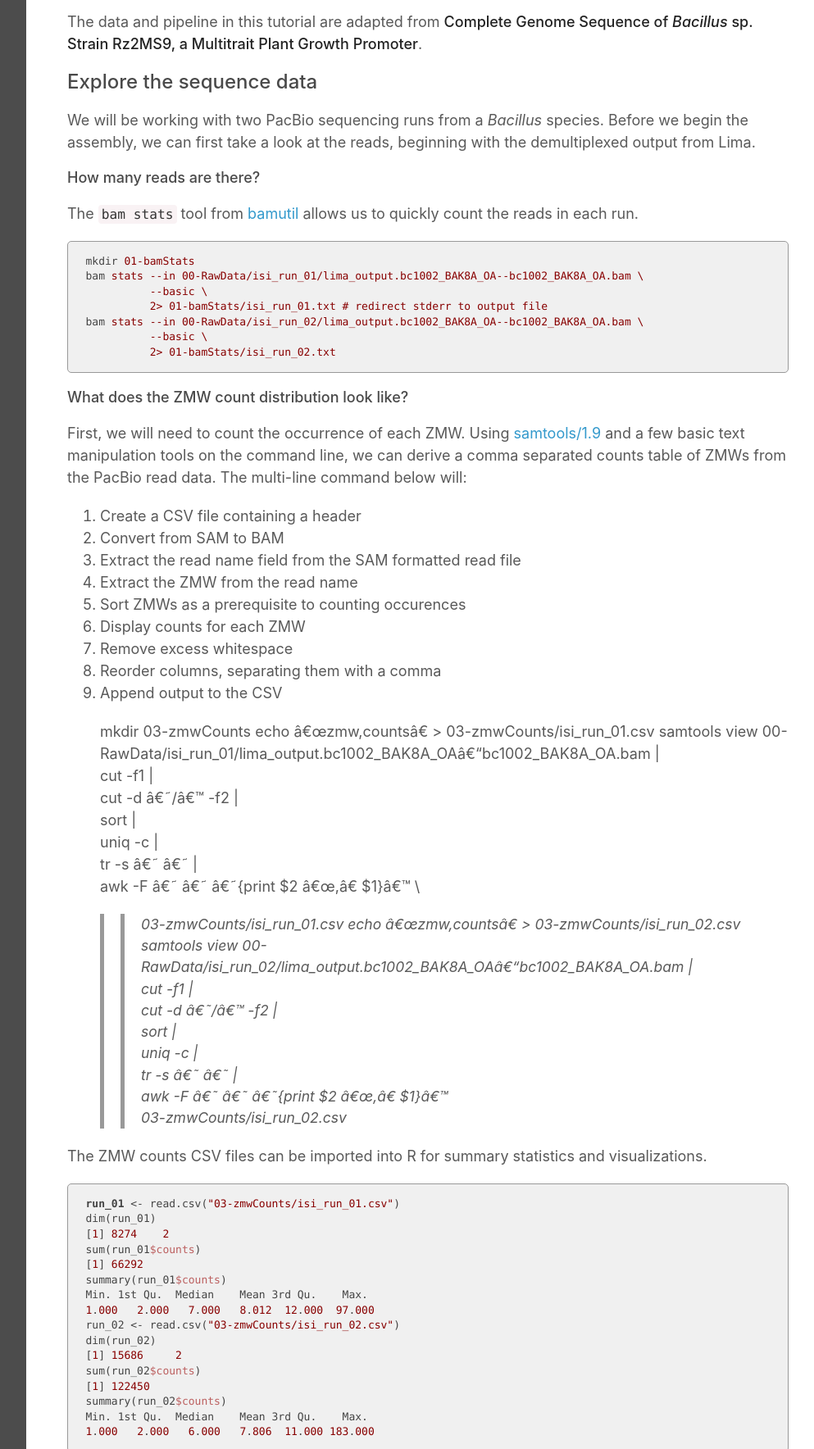
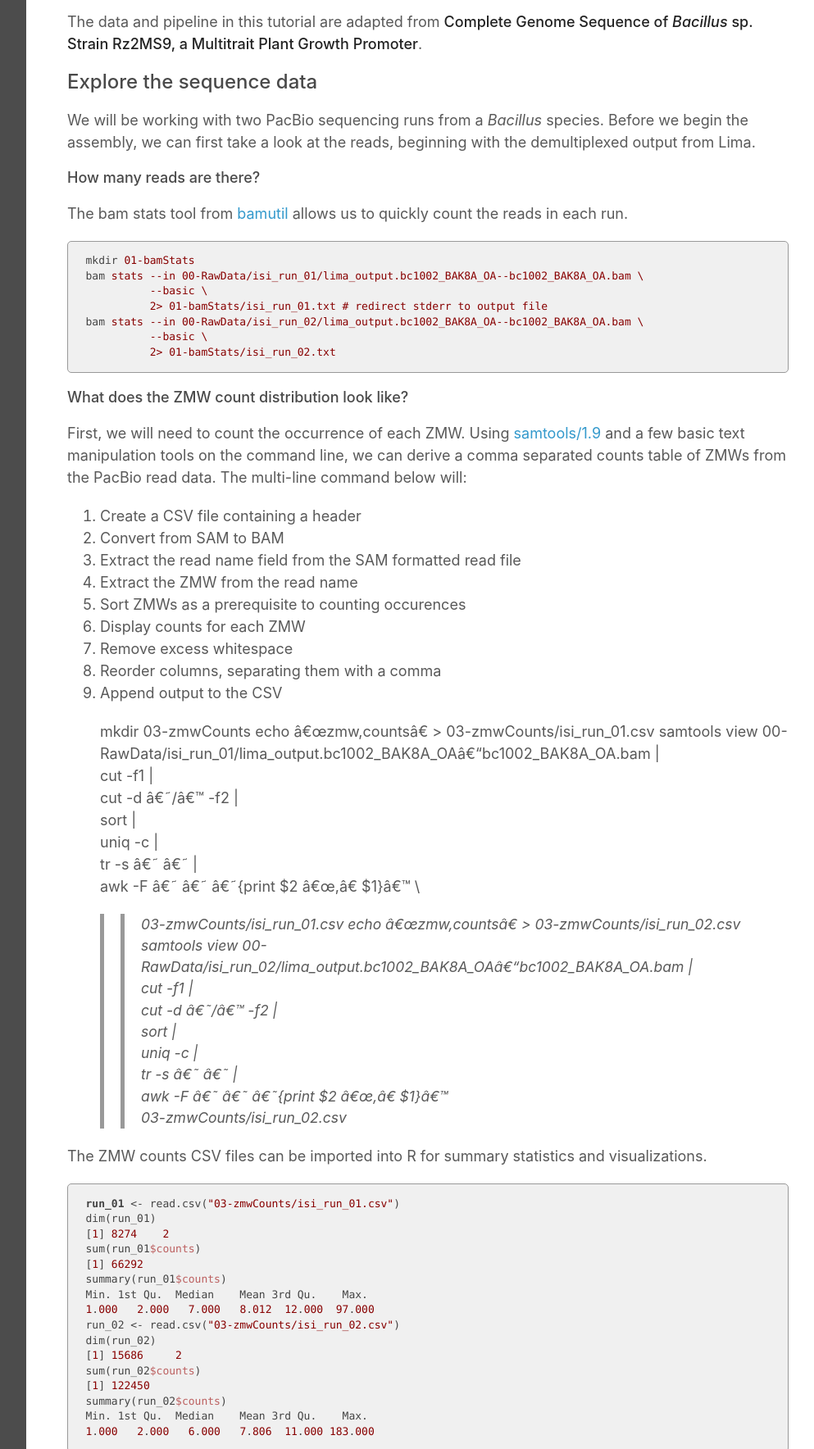
Before and after one commit to ucdavis-bioinformatics-training/2021-ASM-genome-assembly, a Jekyll site: the page built from markdown_docs/assembly.md, in a window 1280 px wide, cut to the strip 337-2105 px from the top of the page. Shown: the whole strip at 82% size, without its empty margins (268-1261 px from the left). Built offline with Jekyll 4.4.1, drawn with Linux system fonts in a browser that asks for light colours; our own code applies the rules of GitHub Pages for plain Markdown files; part of the change alters nothing that is shown.

```diff
--- a/markdown_docs/assembly.md
+++ b/markdown_docs/assembly.md
@@ -12,7 +12,7 @@ We will be working with two PacBio sequencing runs from a *Bacillus* species. Be
 
 #### How many reads are there?
 
-The `bam stats` tool from [bamutil](https://github.com/statgen/bamUtil/releases/tag/v1.0.14) allows us to quickly count the reads in each run.
+The bam stats tool from [bamutil](https://github.com/statgen/bamUtil/releases/tag/v1.0.14) allows us to quickly count the reads in each run.
 
     mkdir 01-bamStats
     bam stats --in 00-RawData/isi_run_01/lima_output.bc1002_BAK8A_OA--bc1002_BAK8A_OA.bam \
@@ -75,7 +75,7 @@ The ZMW counts CSV files can be imported into R for summary statistics and visua
     Min. 1st Qu.  Median    Mean 3rd Qu.    Max.
     1.000   2.000   6.000   7.806  11.000 183.000
 
-![Histogram of ZMW counts generated in R](./zmw_hist.pdf)
+![Histogram of ZMW counts generated in R](assembly_figures/zmw_hist.pdf)
 
 While the second run has approximately twice as many ZMW as the first, the distribution of ZMW counts is similar between the two runs.
 
@@ -107,11 +107,12 @@ The CCS reads are ready to assemble. [Canu](https://canu.readthedocs.io/en/lates
 
 Two contigs are produced. This visualization of the assembly was created in [Bandage](https://rrwick.github.io/Bandage/).
 
-![Canu assembly of CCS reads viewed in Bandage](./bandage_entire_graph.svg)
+![Canu assembly of CCS reads viewed in Bandage](assembly_figures/bandage_entire_graph.svg)
 
 ### Polish the assembly using PacBio reads
 
 PacBio's [GenomicConsensus](https://github.com/PacificBiosciences/GenomicConsensus) package includes tools for variant calling and polishing. Here we use the arrow algorithm, version 2.3.3. GenomicConsensus's variantCaller tool uses a file of file names ([FOFN](https://pb-falcon.readthedocs.io/en/latest/tutorial.html#create-fofn)), which is simply a text file containing the path to each read file. Before running variantCaller, we need to align the PacBio reads to the assembly and index the assembly FASTA file.
+
 
     mkdir 06-arrow
     ls 00-RawData/isi_run_0*/*.bam > raw.fofn
@@ -228,12 +229,13 @@ The N50 of an assembly is the length of the shortest contig in 50% of the total
 
 In a perfectly assembled single chromosome genome, the N50 and the size of the assembled genome will be identical. In a highly fragmented assembly, the N50 may be very small, as many small contigs will need to be included to reach 50% of the genome size.
 
-![Graphical example of N50](N50_example.pdf)
+![Graphical example of N50](assembly_figures/N50_example.pdf)
 
 #### L50
 
 The L50 is the smallest number of contigs whose length total at least 50% of the genome size. This is the number of contigs used in the N50. A lower number represents higher contiguity.
 
+![Graphical example of L50](assembly_figures/L50_example.pdf)
 
 ### Completeness and correctness
 
```
Also changed, not shown: 1 other file.
